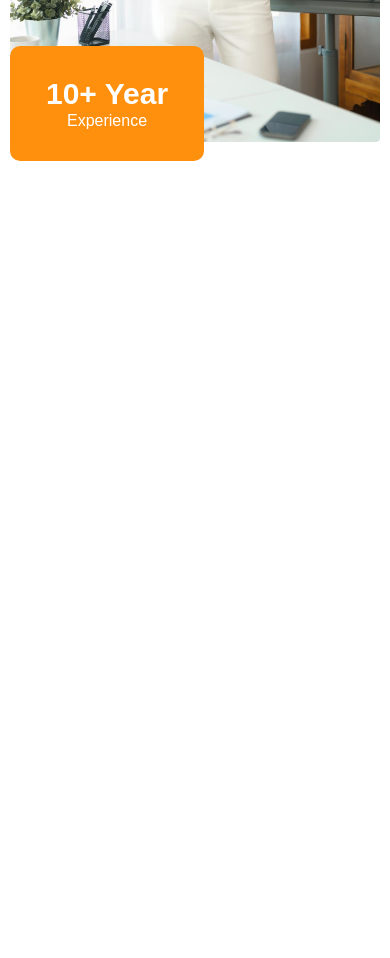
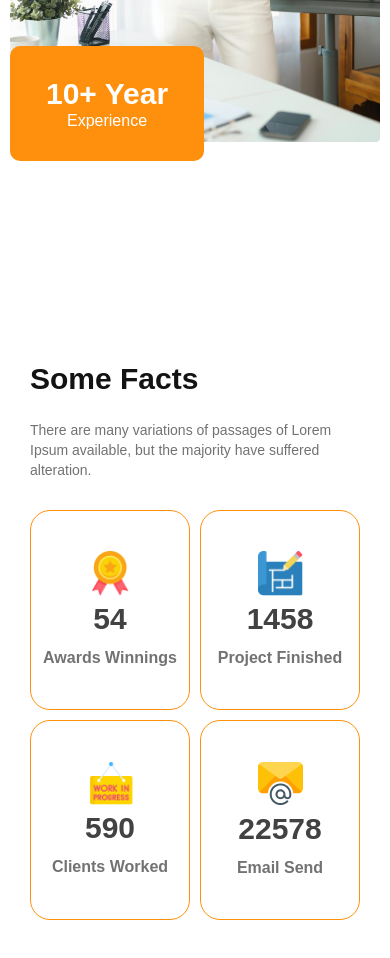
Before and after one commit to StepAsideLiL/g3-architects, a plain HTML site: page index.html in a window 390 px wide. Shown: the part 2365-3323 px from the top of the page. Before the commit the page ends 2626 px from the top, so only its background shows below. Drawn offline with Linux system fonts and the light colour scheme.

Commit message:
some facts section completed with responsive design

```diff
--- a/index.html
+++ b/index.html
@@ -97,6 +97,35 @@
       </div> -->
     </section>
     <!-- Feature You Enjoy Section End -->
+
+    <!-- Some Facts Section Start -->
+    <section class="some-fact">
+      <h1 class="sf-title">Some Facts</h1>
+      <p class="sf-subtitle">There are many variations of passages of Lorem Ipsum available, but the majority have suffered alteration.</p>
+      <div class="sf-facts">
+        <div class="sf-fact">
+          <img src="./assets/icons/ribon.png" alt="Ribon icon">
+          <h3>54</h3>
+          <p>Awards Winnings</p>
+        </div>
+        <div class="sf-fact">
+          <img src="./assets/icons/projects.png" alt="Project icon">
+          <h3>1458</h3>
+          <p>Project Finished</p>
+        </div>
+        <div class="sf-fact">
+          <img src="./assets/icons/customers.png" alt="Customers icon">
+          <h3>590</h3>
+          <p>Clients Worked</p>
+        </div>
+        <div class="sf-fact">
+          <img src="./assets/icons/email.png" alt="Email icon">
+          <h3>22578</h3>
+          <p>Email Send</p>
+        </div>
+      </div>
+    </section>
+    <!-- Some Facts Section End -->
   </main>
   <!-- Main Section End -->
 
--- a/style.css
+++ b/style.css
@@ -203,6 +203,10 @@ a.qf-explore {
 /* =============================== */
 /* Feature You Enjoy Section Style */
 /* =============================== */
+.feature-enjoy {
+  padding: 0 30px;
+}
+
 .fe-container {
   display: flex;
   align-items: center;
@@ -284,6 +288,73 @@ a.qf-explore {
   font-size: 18px;
   line-height: 20px;
 }
+
+
+/* ======================== */
+/* Some Facts Section Style */
+/* ======================== */
+.some-fact {
+  margin-top: 100px;
+  margin-bottom: 180px;
+  padding: 0 30px;
+}
+
+.sf-title {
+  font-weight: 700;
+  font-size: 45px;
+  line-height: 53px;
+  color: #131313;
+  margin-bottom: 24px;
+}
+
+.sf-subtitle {
+  font-weight: 400;
+  font-size: 16px;
+  line-height: 26px;
+  color: #727272;
+  margin-bottom: 60px;
+}
+
+.sf-facts {
+  display: grid;
+  grid-template-columns: repeat(4, 1fr);
+  grid-template-rows: 200px;
+  grid-gap: 70px;
+}
+
+.sf-fact {
+  display: flex;
+  flex-direction: column;
+  justify-content: center;
+  align-items: center;
+  border-radius: 20px;
+  transition: all 0.5s ease;
+  border: 1px solid #FF900E;
+}
+
+.sf-fact:hover {
+  border-bottom: 15px solid #FF900E;
+}
+
+.sf-fact img {
+  width: 45px;
+}
+
+.sf-fact h3 {
+  font-weight: 600;
+  font-size: 45px;
+  line-height: 53px;
+  color: #424242;
+  margin: 5px 0 10px;
+}
+
+.sf-fact p {
+  font-weight: 600;
+  font-size: 20px;
+  line-height: 23px;
+  color: #727272;
+}
+
 
 
 
@@ -428,6 +499,36 @@ a.qf-explore {
   .fe-exprience p {
     font-size: 16px;
   }
+
+
+  /* Some Facts Section Style */
+  .sf-title {
+    font-size: 30px;
+    line-height: 35px;
+  }
+
+  .sf-subtitle {
+    font-size: 14px;
+    line-height: 20px;
+    margin-bottom: 40px;
+  }
+
+  .sf-facts {
+    display: grid;
+    grid-template-columns: repeat(2, 1fr);
+    grid-template-rows: 200px 200px;
+    grid-row-gap: 70px;
+    padding: 0 80px;
+  }
+
+  .sf-fact h3 {
+    font-size: 30px;
+    line-height: 35px;
+  }
+
+  .sf-fact p {
+    font-size: 16px;
+  }
 }
 
 
@@ -435,7 +536,6 @@ a.qf-explore {
 /* Media Query For Mobile Device */
 /* ============================= */
 @media only screen and (max-width: 500px) {
-
   /* Header Section Style */
   .header {
     padding: 20px 10px;
@@ -579,4 +679,33 @@ a.qf-explore {
   .fe-exprience p {
     font-size: 16px;
   }
+
+
+  /* Some Facts Section Style */
+  .sf-title {
+    font-size: 30px;
+    line-height: 35px;
+  }
+
+  .sf-subtitle {
+    font-size: 14px;
+    line-height: 20px;
+    margin-bottom: 30px;
+  }
+
+  .sf-facts {
+    display: grid;
+    grid-template-columns: repeat(2, 1fr);
+    grid-template-rows: 200px 200px;
+    grid-gap: 10px;
+  }
+
+  .sf-fact h3 {
+    font-size: 30px;
+    line-height: 35px;
+  }
+
+  .sf-fact p {
+    font-size: 16px;
+  }
 }
```
